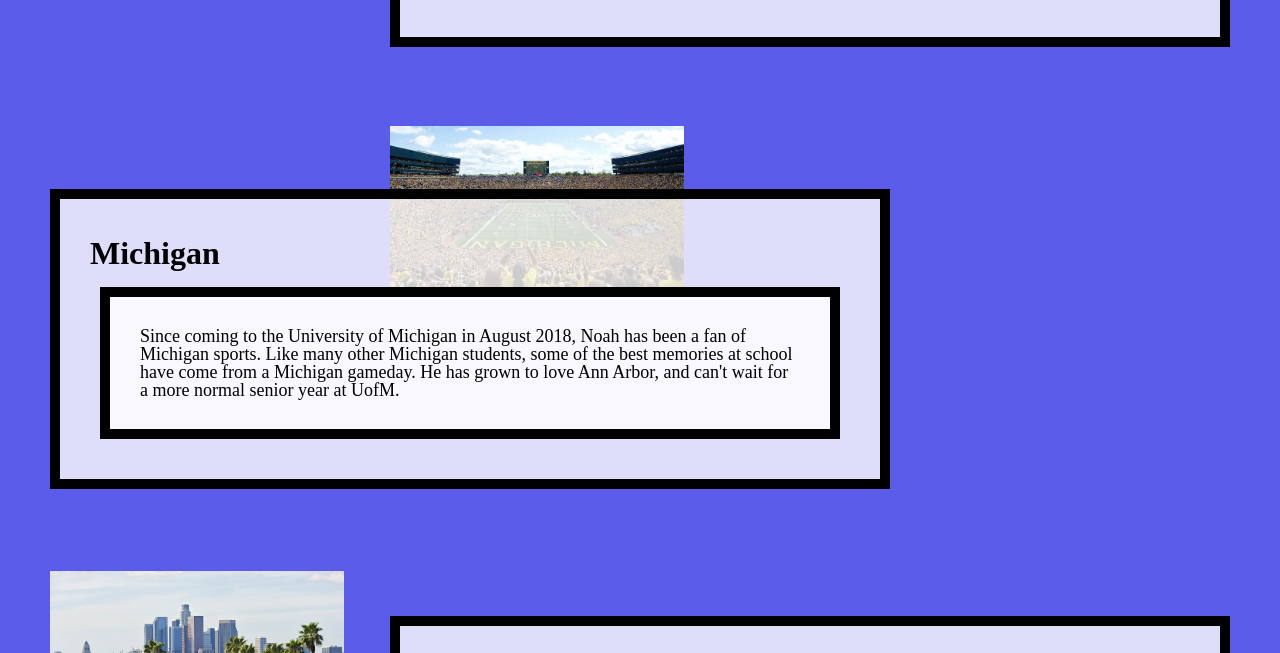
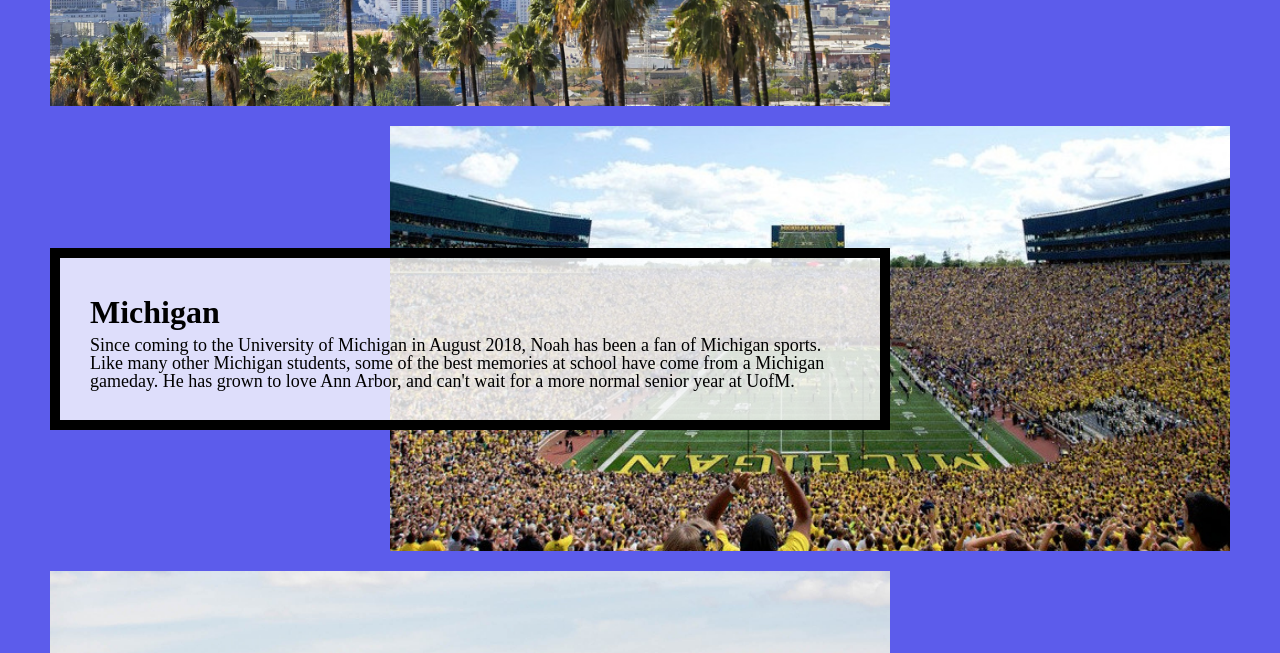
Before and after one commit to noahjm59/portfolio, a plain HTML site: page index.html in a window 1280 px wide. Shown: the part 797-1450 px from the top of the page. Drawn offline with Linux system fonts and the light colour scheme.

Commit message:
Add files via upload

```diff
--- a/css/style.css
+++ b/css/style.css
@@ -60,13 +60,13 @@ header p{
 }
 /*END STARTER CSS - DO NO CHANGE*/
 
-div img {
+.resume{
   width: 50%;
   margin: auto;
   max-height: 60%;
 }
 
-div p {
+.res_text {
   background-color: rgba(255, 255, 255, .8);
   border: 10px solid black;
   padding: 30px;
@@ -242,7 +242,7 @@ header{
      width:100%;
   }
 
-  div img {
+  .resume {
     display: block;
     width: 35%;
     margin-left: auto;
@@ -251,7 +251,7 @@ header{
 
   }
 
-  div p {
+  .res_text {
     background-color: rgba(255, 255, 255, .8);
     border: 10px solid black;
     padding: 30px;
@@ -345,14 +345,14 @@ header{
     overflow: hidden;
   }
 
-  div img {
+  .resume {
     width: 35%;
     margin: auto;
     max-height: 60%;
     float: left;
   }
 
-  div p {
+  .res_text {
     background-color: rgba(255, 255, 255, .8);
     border: 10px solid black;
     padding: 30px;
```
Also changed, not shown: resume.html (+4 -4 lines).
